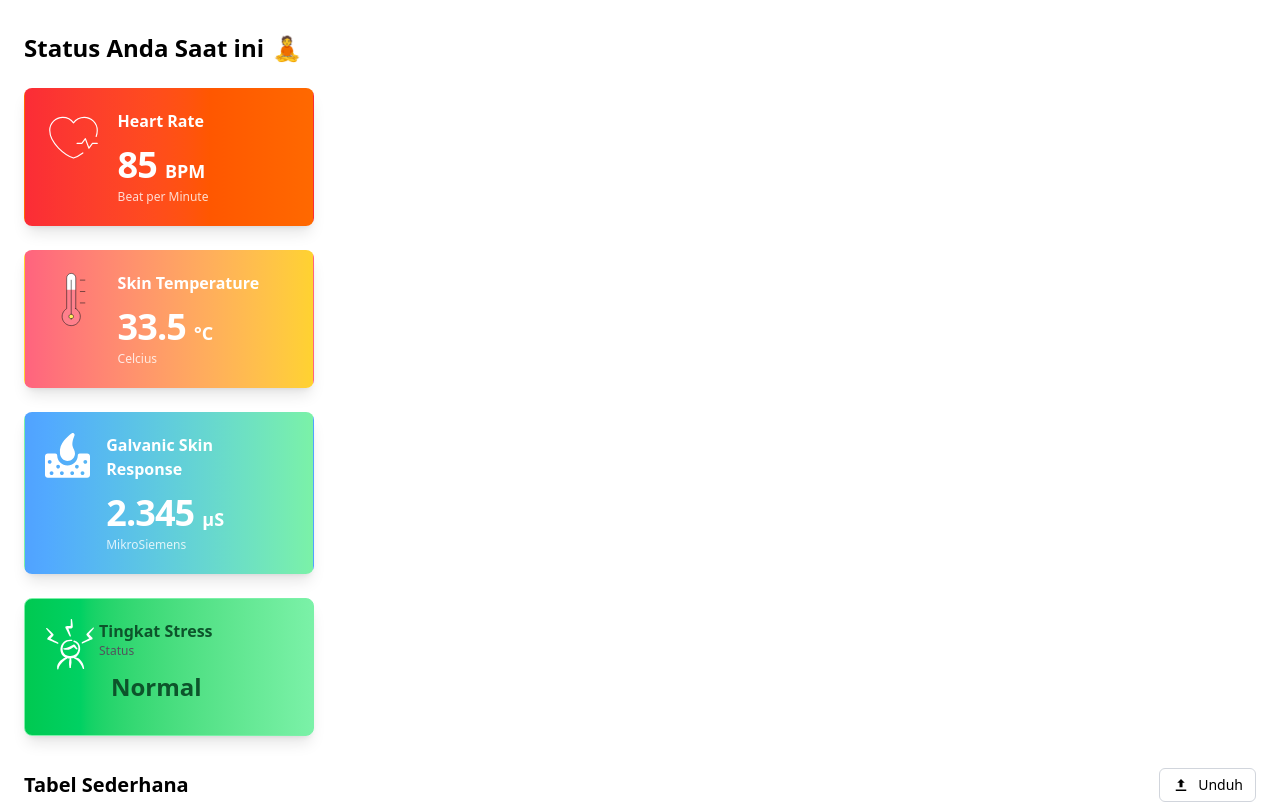
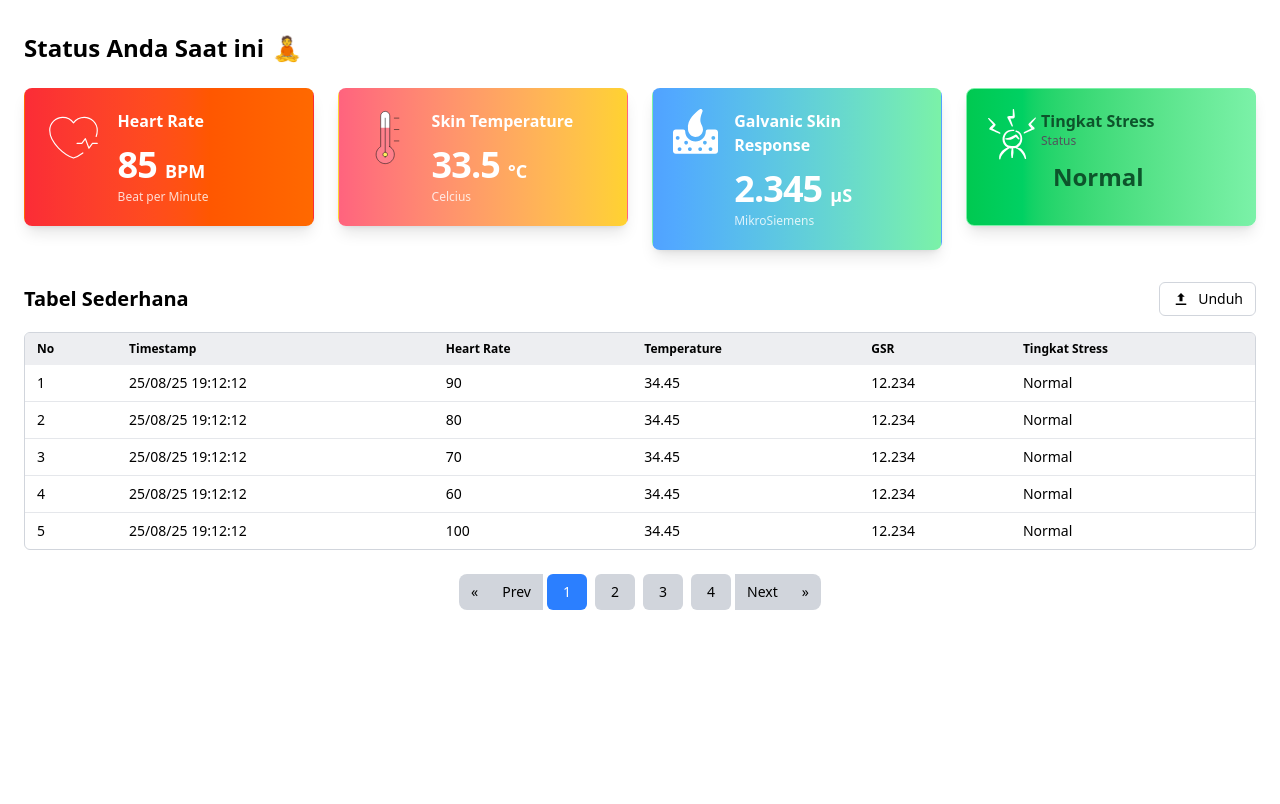
Before and after one commit to raflyamtiar/skripsi-stress-detection-iot, a React (Vite) app: page / in a window 1280 px wide. Shown: the top 804 px of the page. Built offline with nearby package versions, Linux system fonts and the light colour scheme; the HTML template or start-up script is replaced by a standard one.

Commit message:
style: dashboard column card responsive

```diff
--- a/src/pages/Dashboard.jsx
+++ b/src/pages/Dashboard.jsx
@@ -56,7 +56,7 @@
       </div>
 
       {/* 4 kartu sejajar dengan warna gradasi */}
-      <div className="flex flex-wrap gap-6 md:flex-row flex-col b">
+      <div className="flex flex-wrap gap-6 md:flex-col flex-row">
         {/* Heart Rate - Merah Jantung */}
         <div className="flex-1 min-w-[240px] max-w-[290px]">
           <SensorCard
```
